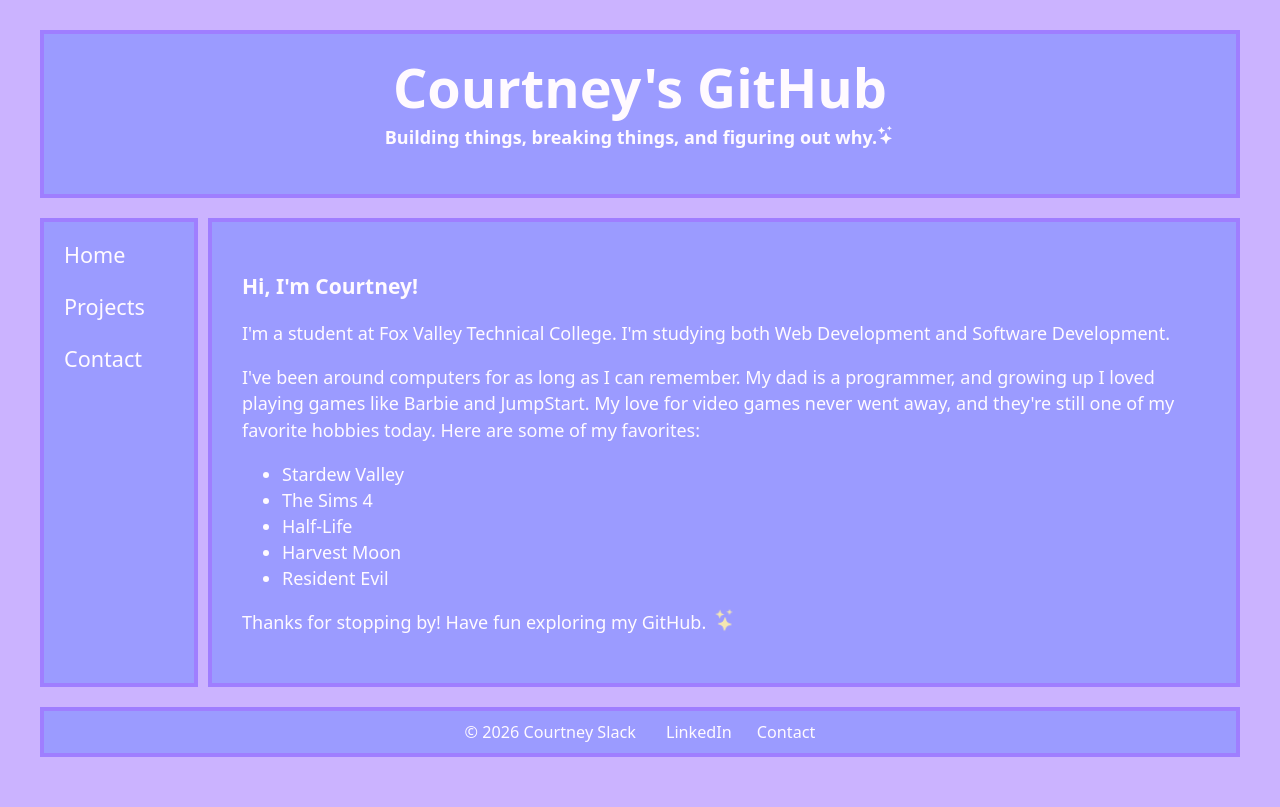
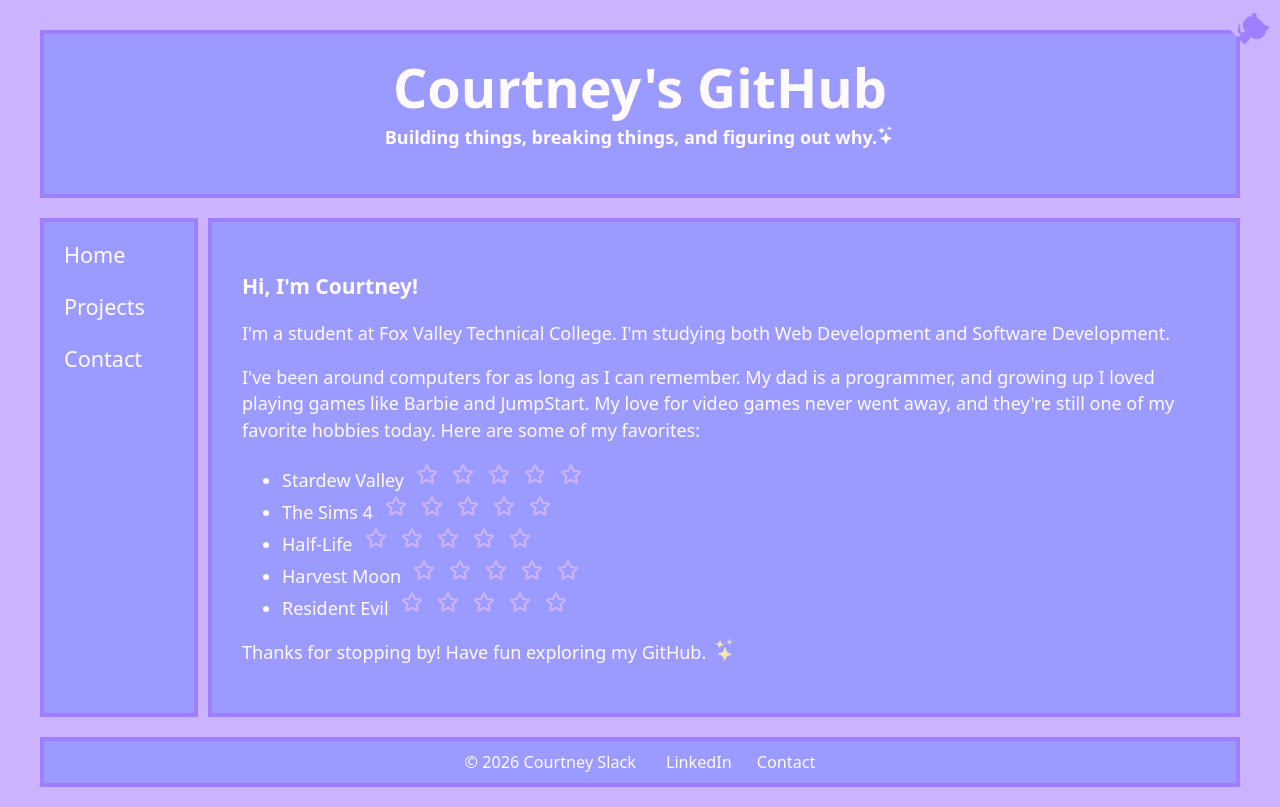
Before and after one commit to courtslack/courtslack.github.io, a React (Vite) app: page / in a window 1280 px wide. Built offline with nearby package versions, Linux system fonts and the light colour scheme.

Commit message:
added interactive star rating assingment 3

```diff
--- a/src/App.jsx
+++ b/src/App.jsx
@@ -7,6 +7,43 @@
 const App = () => {
   return (
     <div>
+    {/* GitHub Corner */}
+
+<a
+    href="https://your-url"
+    className="github-corner"
+    aria-label="View source on GitHub"
+>
+    <svg
+        width="80"
+        height="80"
+        viewBox="0 0 250 250"
+        style={{
+            fill: "#cbb3ff",
+            color: "#9f7eff",
+            position: "absolute",
+            top: 0,
+            border: 0,
+            right: 0
+        }}
+        aria-hidden="true"
+    >
+        <path d="M0,0 L115,115 L130,115 L142,142 L250,250 L250,0 Z" />
+
+        <path
+            d="M128.3,109.0 C113.8,99.7 119.0,89.6 119.0,89.6 C122.0,82.7 120.5,78.6 120.5,78.6 C119.2,72.0 123.4,76.3 123.4,76.3 C127.3,80.9 125.5,87.3 125.5,87.3 C122.9,97.6 130.6,101.9 134.4,103.2"
+            fill="currentColor"
+            style={{ transformOrigin: "130px 106px" }}
+            className="octo-arm"
+        />
+
+        <path
+            d="M115.0,115.0 C114.9,115.1 118.7,116.5 119.8,115.4 L133.7,101.6 C136.9,99.2 139.9,98.4 142.2,98.6 C133.8,88.0 127.5,74.4 143.8,58.0 C148.5,53.4 154.0,51.2 159.7,51.0 C160.3,49.4 163.2,43.6 171.4,40.1 C171.4,40.1 176.1,42.5 178.8,56.2 C183.1,58.6 187.2,61.8 190.9,65.4 C194.5,69.0 197.7,73.2 200.1,77.6 C213.8,80.2 216.3,84.9 216.3,84.9 C212.7,93.1 206.9,96.0 205.4,96.6 C205.1,102.4 203.0,107.8 198.3,112.5 C181.9,128.9 168.3,122.5 157.7,114.1 C157.9,116.9 156.7,120.9 152.7,124.9 L141.0,136.5 C139.8,137.7 141.6,141.9 141.8,141.8 Z"
+            fill="currentColor"
+            className="octo-body"
+        />
+    </svg>
+</a>
       <Header
         title="Courtney's GitHub"
         tagline="Building things, breaking things, and figuring out why."
--- a/src/components/Body.jsx
+++ b/src/components/Body.jsx
@@ -1,4 +1,5 @@
 import { BsStars } from "react-icons/bs";
+import StarRating from "./StarRating";
 
 const videoGames = [
   {
@@ -46,12 +47,13 @@
                 return (
                 <li key={game.name}>
                     <a href={game.link}>{game.name}</a>
+
+                   <StarRating />  {/*call react component, creates conponent for ever gamey*/}
                 </li>
                 )
             })}
         </ul>
-
-      </div>
+     </div>
 
         <p className="closing">
             Thanks for stopping by! Have fun exploring my GitHub.
--- /dev/null
+++ b/src/components/StarRating.jsx
@@ -0,0 +1,44 @@
+import { useState } from "react"; // Importing the useState hook from React to manage component state
+import { TiStarFullOutline } from "react-icons/ti";
+import { TiStarOutline } from "react-icons/ti";
+
+const StarRating = ({ initialRating = 0 }) => {  //initialRating is the prop default value is 0
+
+    const [rating, setRating] = useState(initialRating); // Using useState to create a state variable 'rating' initialized with 'initialRating'  Create a state called rating, and start it at whatever initialRating is.
+    const fillStar = (star) => { //StarRating component → state → fillStar function → return
+            setRating(star)
+    }
+
+    return (
+        <span>
+            {[1, 2, 3, 4, 5].map((star) => // Mapping over an array of numbers from 1 to 5 to create star elements - Take the numbers 1 through 5 and do something once for each number.
+                star <= rating // true of false "Is this star's number less than or equal to the current rating?"
+                ? <TiStarFullOutline
+                    key={star}
+                    color="#cbb3ff"
+                    onClick={() => fillStar(star)}
+                    size={26}
+                    style={{ marginLeft: "10px" }}
+                 />
+                : <TiStarOutline
+                    key={star}
+                    color="#cbb3ff"
+                    onClick={() => fillStar(star)}
+                    size={26}
+                    style={{ marginLeft: "10px" }}
+                />
+            )}
+       </span>
+    )
+}
+
+export default StarRating; // Exporting the StarRating component as the default export of this module
+
+// The map goes through all 5 stars, checks if each star should be filled or outlined based on the current rating, and displays it on the page.
+// Map goes through each star, and star <= rating checks true or false to decide if the star should be filled or outlined.
+
+// The .map() goes through stars 1–5 and gives each star its number.
+// When a star is clicked, fillStar receives that number.
+// fillStar only changes rating to the clicked star's number.
+// star <= rating then decides which stars display as filled or outlined.
+//So the big thing to remember is: fillStar doesn't actually fill the stars. It only sets the rating number. The .map() + star <= rating decides which icon gets displayed.
```
Also changed, not shown: 2 other files (tests, documents, lock files or other folders).
